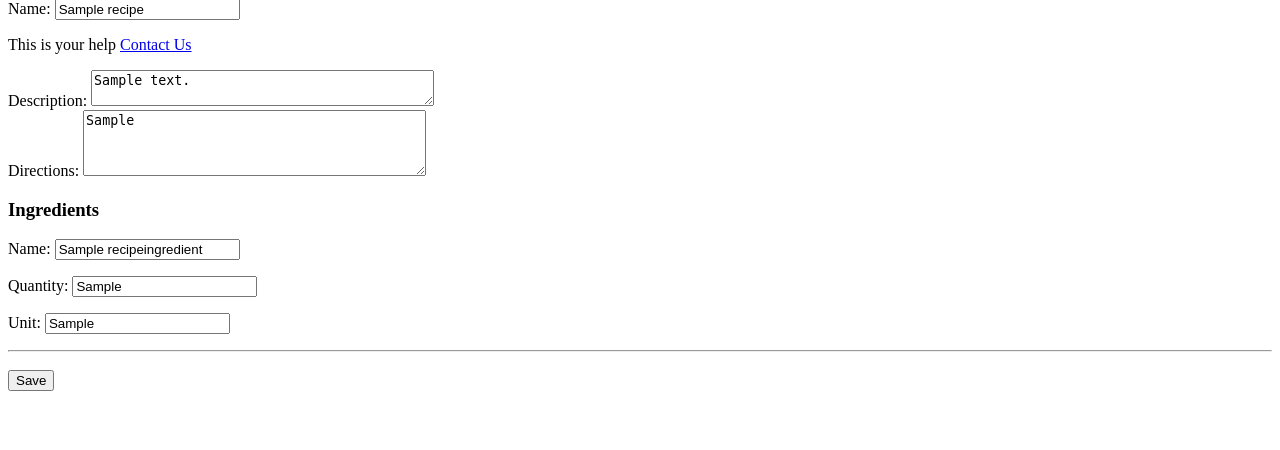
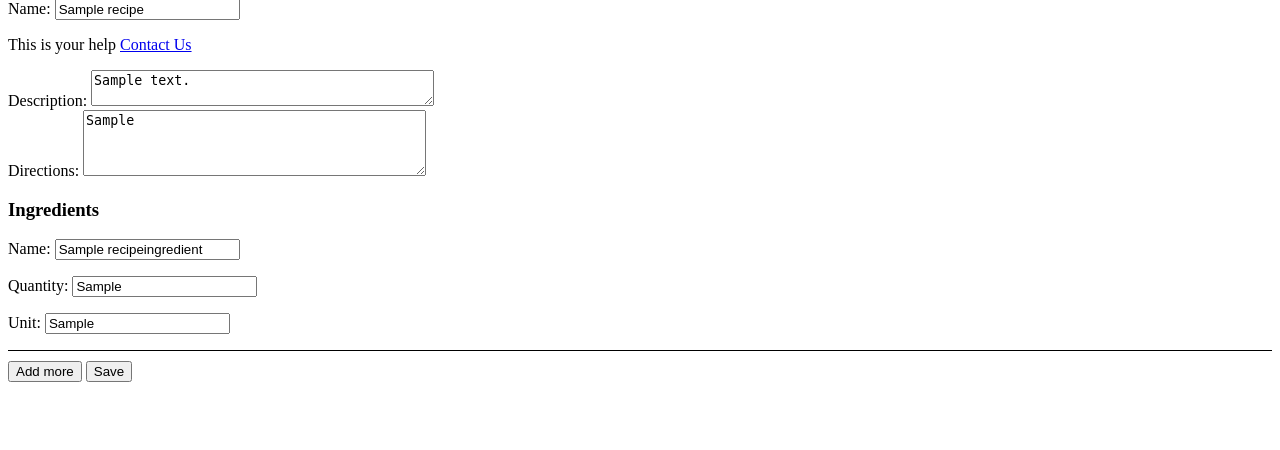
Before and after one commit to Gonen09/Django_3.2, a Django app: page /pantry/recipes/1/edit/ in a window 1280 px wide. Shown: the part 132-582 px from the top of the page. Run offline with Django 3.2, Linux system fonts and the light colour scheme; a user stored in the database is signed in; tables that the repository leaves empty hold one stand-in row (values such as "Sample post").

Commit message:
creando sub formulario dinamico con JavaScript

```diff
--- a/recipes/views.py
+++ b/recipes/views.py
@@ -62,11 +62,7 @@ def recipe_update_view(request, id=None):
 
         for form in formset:
             child = form.save(commit=False)
-
-            if child.recipe is None:
-                print("Added new")
-                child.recipe = parent
-
+            child.recipe = parent
             child.save()
 
         context['message'] = 'Data saved.'
--- a/templates/recipes/create-update.html
+++ b/templates/recipes/create-update.html
@@ -1,5 +1,14 @@
 {% extends "base.html" %}
 {% block content %}
+    <style>
+        .ingredient-form{
+            border-bottom: 1px solid black;
+        }
+
+        .hidden {
+            display:none
+        }
+    </style>
     {% if message %}<p>{{ message }}</p>{% endif %}
     <div style="margin-top:30px;">
         <form action="." method="post">
@@ -15,12 +24,40 @@
             {% if formset %}
                 <h3>Ingredients</h3>
                 {{ formset.management_form }}
-                {% for form in formset %}
-                    <div class="Ingredient-form">{{ form.as_p }}</div>
-                    <hr>
-                {% endfor %}
+                <div id="ingredient-form-list">
+                    {% for form in formset %}<div class="ingredient-form">{{ form.as_p }}</div>{% endfor %}
+                </div>
+                <div id="empty-form" class="hidden">{{ formset.empty_form.as_p }}</div>
+                <button id="add-more" type="button">Add more</button>
             {% endif %}
             <button style="margin-top:10px;" type="submit">Save</button>
         </form>
     </div>
+    <script>
+        const addMoreBtn = document.getElementById('add-more');
+        addMoreBtn.addEventListener('click', add_new_form);
+
+        const totalNewForms = document.getElementById ('id_form-TOTAL_FORMS');
+        const currentIngredientForms = document.getElementsByClassName('ingredient-form')
+
+        function add_new_form(event){
+
+            //previene enviar el formulario varias veces por boton submit
+            if (event){
+                event.preventDefault();
+            }
+
+            let currentFormCount = currentIngredientForms.length;
+            const formCopyTarget = document.getElementById('ingredient-form-list');
+            const copyEmptyFormEl = document.getElementById('empty-form').cloneNode(true);
+            copyEmptyFormEl.setAttribute('class', 'ingredient-form');
+            copyEmptyFormEl.setAttribute('id', `form-${currentFormCount}`);
+            const regex = new RegExp('__prefix__','g');
+            copyEmptyFormEl.innerHTML = copyEmptyFormEl.innerHTML.replace(regex, currentFormCount)
+            totalNewForms.setAttribute('value',currentFormCount +1);
+            //now add new empty form element to our html form
+            formCopyTarget.append(copyEmptyFormEl);
+        }
+
+    </script>
 {% endblock content %}
```
